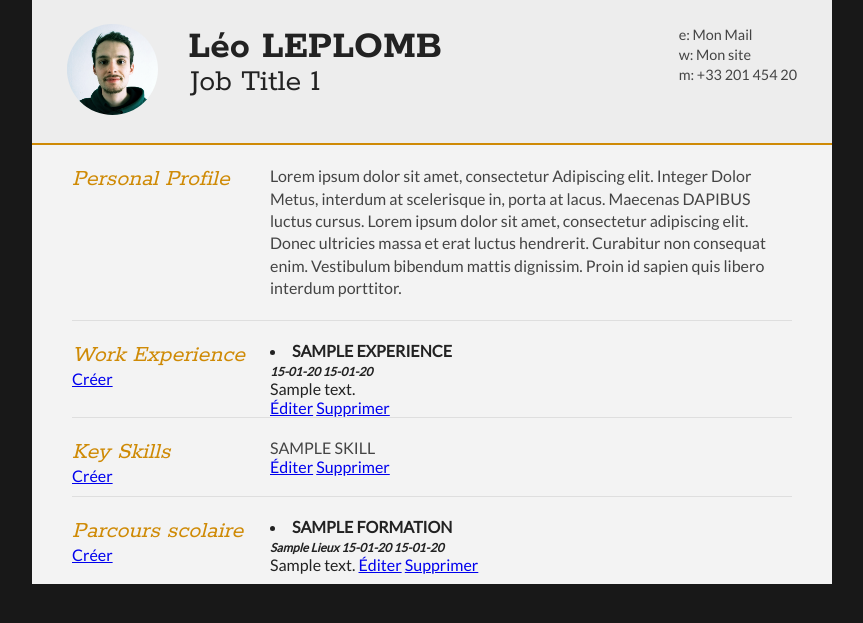
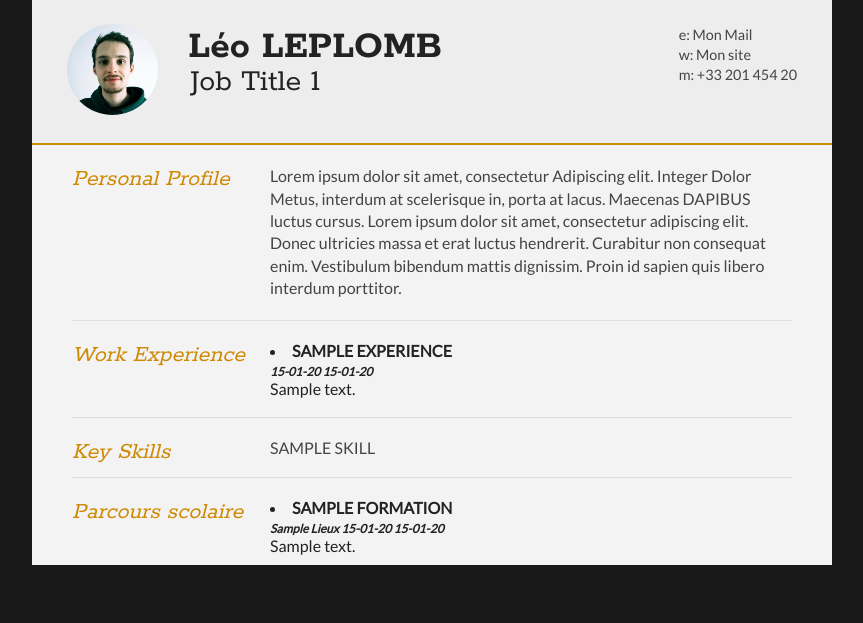
Before and after one commit to EarlSkullman/mycv, a Symfony app: template templates/lucky/number.html.twig in a window 1280 px wide. Shown: the part 31-654 px from the top of the page, without its empty margins (208-1071 px from the left). Run offline with Twig, Linux system fonts and the light colour scheme; the template is opened without the code that fills it: most values are stand-ins (such as "Sample title", 1, 10 or a date in 2020); some libraries are stand-ins or nearby versions.

Commit message:
04-03-19_09h31

```diff
--- a/config/routes.yaml
+++ b/config/routes.yaml
@@ -32,3 +32,7 @@ valid_loisir:
 edit_loisir:
     path: /loisir/edit/{id}
     controller: App\Controller\LoisirController::edit
+
+admin:
+    path: /admin
+    controller: App\Controller\LuckyController::admin
--- a/templates/lucky/number.html.twig
+++ b/templates/lucky/number.html.twig
@@ -55,7 +55,7 @@
 		<section>
 			<div class="sectionTitle">
 				<h1>Work Experience</h1>
-				<a href="{{ path('experience_new')}}" target="_blank">Créer</a>
+				{% if is_granted('ROLE_ADMIN') %}<a href="{{ path('experience_new')}}" target="_blank">Créer</a>{% endif %}
 			</div>
 
 			<div class="sectionContent">
@@ -71,8 +71,8 @@
 									{{experience.getDateFin()|date('d-m-y')}} </br>
 								</span>
 									{{experience.getComment()}} </br>
-									<a href="{{ path('experience_edit', {'id': experience.getId() })}}" target="_blank">Éditer</a>
-									<a href="{{ path('experience_delete', {'id': experience.getId() })}}" target="_blank">Supprimer</a></br>
+									{% if is_granted('ROLE_ADMIN') %}<a href="{{ path('experience_edit', {'id': experience.getId() })}}" target="_blank">Éditer</a>{% endif %}
+									{% if is_granted('ROLE_ADMIN') %}<a href="{{ path('experience_delete', {'id': experience.getId() })}}" target="_blank">Supprimer</a>{% endif %}</br>
 							</li>
 					{% endfor %}
 				</article>
@@ -102,7 +102,7 @@
 		<section>
 			<div class="sectionTitle">
 				<h1>Key Skills</h1>
-				<a href="{{ path('skill_new')}}" target="_blank">Créer</a>
+				{% if is_granted('ROLE_ADMIN') %}<a href="{{ path('skill_new')}}" target="_blank">Créer</a>{% endif %}
 			</div>
 
 			<div class="sectionContent">
@@ -111,8 +111,8 @@
 					{% for skill in skills %}
     						<li class="padding-top-10-margin-10">
 									{{skill.getTitle()|upper}} </br>
-									<a href="{{ path('skill_edit', {'id': skill.getId() })}}" target="_blank">Éditer</a>
-									<a href="{{ path('skill_delete', {'id': skill.getId() })}}" target="_blank">Supprimer</a></br></br>
+									{% if is_granted('ROLE_ADMIN') %}<a href="{{ path('skill_edit', {'id': skill.getId() })}}" target="_blank">Éditer</a>{% endif %}
+									{% if is_granted('ROLE_ADMIN') %}<a href="{{ path('skill_delete', {'id': skill.getId() })}}" target="_blank">Supprimer</a></br></br>{% endif %}
 
 							</li>
 
@@ -135,7 +135,7 @@
 		<section>
 			<div class="sectionTitle">
 				<h1>Parcours scolaire</h1>
-				<a href="{{ path('formation_new')}}" target="_blank">Créer</a>
+				{% if is_granted('ROLE_ADMIN') %}<a href="{{ path('formation_new')}}" target="_blank">Créer</a>{% endif %}
 			</div>
 
 			<div class="sectionContent">
@@ -151,8 +151,8 @@
 									{{formation.getDateFin()|date('d-m-y')}} </br>
 								</span>
 									{{formation.getComment()}}
-									<a href="{{ path('formation_edit', {'id': formation.getId() })}}" target="_blank">Éditer</a>
-									<a href="{{ path('formation_delete', {'id': formation.getId() })}}" target="_blank">Supprimer</a></br>
+									{% if is_granted('ROLE_ADMIN') %}<a href="{{ path('formation_edit', {'id': formation.getId() })}}" target="_blank">Éditer</a>{% endif %}
+									{% if is_granted('ROLE_ADMIN') %}<a href="{{ path('formation_delete', {'id': formation.getId() })}}" target="_blank">Supprimer</a>{% endif %}</br>
 							</li>
 					{% endfor %}
 				</article>
```
Also changed, not shown: src/Controller/LuckyController.php (+13 -0 lines), 1 other file.
